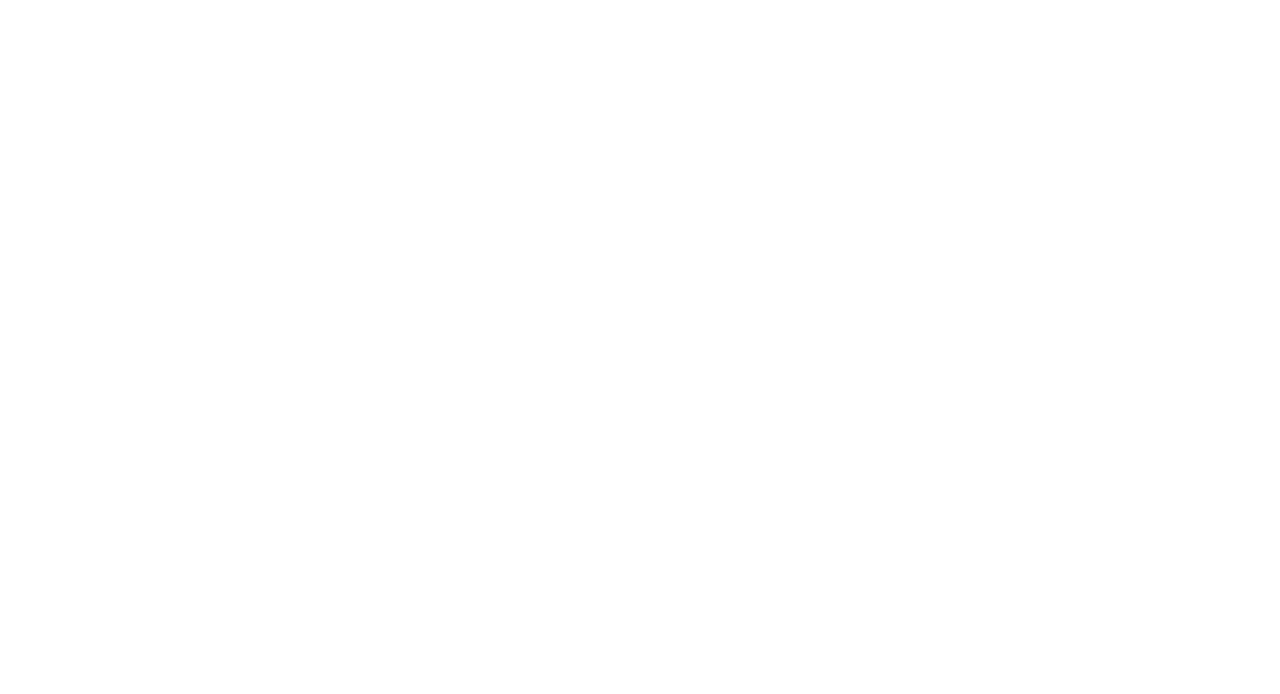
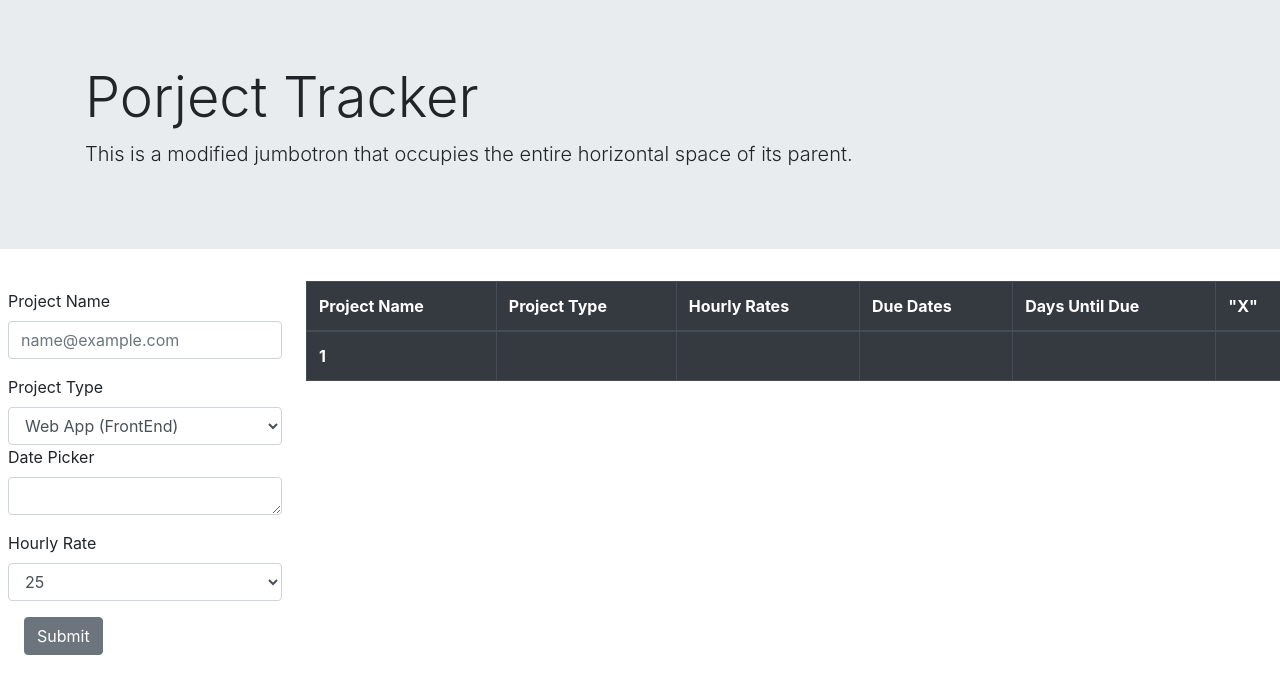
Before and after one commit to DraconMarius/ProjectTracker, a plain HTML site: page index.html in a window 1280 px wide. Drawn offline with nearby package versions, Linux system fonts and the light colour scheme.

Commit message:
added html frame from bootstrap and spacing

```diff
--- a/index.html
+++ b/index.html
@@ -6,15 +6,90 @@
     <meta http-equiv="X-UA-Compatible" content="IE=edge">
     <meta name="viewport" content="width=device-width, initial-scale=1.0">
     <link rel="stylesheet" href="./assets/css/style.css">
+    <link rel="stylesheet" href="https://cdnjs.cloudflare.com/ajax/libs/twitter-bootstrap/4.5.0/css/bootstrap.min.css">
+    <link rel="stylesheet" href="https://code.jquery.com/ui/1.12.1/themes/base/jquery-ui.css" />
     <title>Project Tracker</title>
 </head>
 
 <body>
+    <div class="jumbotron jumbotron-fluid">
+        <div class="container">
+            <h1 class="display-4">Porject Tracker</h1>
+            <p class="lead">This is a modified jumbotron that occupies the entire horizontal space of its parent.</p>
+        </div>
+    </div>
+    </hr>
+    <!-- <div class="row"> -->
+    <form class="float-left m-2">
+        <div class="form-group">
+            <label for="exampleFormControlInput1">Project Name</label>
+            <input type="email" class="form-control" id="exampleFormControlInput1" placeholder="name@example.com">
+        </div>
+        <div class="projectType">
+            <label for="exampleFormControlSelect1">Project Type</label>
+            <select class="form-control" id="exampleFormControlSelect1">
+                <option>Web App (FrontEnd)</option>
+                <option>Web App (BackEnd)</option>
+                <option>Mobile Application</option>
+                <option>JavaScript Refactor</option>
+                <option>HTML Refactor</option>
+            </select>
+        </div>
+        <div class="form-group">
+            <label for="exampleFormControlTextarea1">Date Picker</label>
+            <textarea class="form-control" id="exampleFormControlTextarea1" rows="1"></textarea>
+        </div>
+        <div class="hrRate">
+            <label for="exampleFormControlSelect1">Hourly Rate</label>
+            <select class="form-control" id="exampleFormControlSelect1">
+                <option>25</option>
+                <option>50</option>
+                <option>75</option>
+                <option>100</option>
+                <option>125</option>
+            </select>
+        </div>
+        <button type="button" class="btn btn-secondary m-3">Submit</button>
+    </form>
+    <div class="row">
+        <table class="table table-bordered table-dark col-12 ml-3  ">
+            <thead>
+                <tr>
+                    <th scope="col-2">Project Name</th>
+                    <th scope="col-3">Project Type</th>
+                    <th scope="col-2">Hourly Rates</th>
+                    <th scope="col-3">Due Dates</th>
+                    <th scope="col-2">Days Until Due</th>
+                    <th scope="col-1">"X"</th>
+                </tr>
+            </thead>
+            <tbody>
+                <tr>
+                    <th scope="row">1</th>
+                    <td></td>
+                    <td></td>
+                    <td></td>
+                    <td></td>
+                    <td></td>
+                </tr>
+                <!-- <tr>
+                    <th scope="row">2</th>
+                    <td></td>
+                    <td></td>
+                    <td></td>
+                </tr>
+                <tr>
+                    <th scope="row"></th>
+                    <td colspan="2"></td>
+                    <td></td> -->
+                <!-- </tr> -->
+            </tbody>
+        </table>
+    </div>
 
 
-
-
-
+    <script src="https://code.jquery.com/jquery-1.12.4.js"></script>
+    <script src="https://code.jquery.com/ui/1.12.1/jquery-ui.js"></script>
     <script src="./assets/js/script.js"></script>
 </body>
 
```
